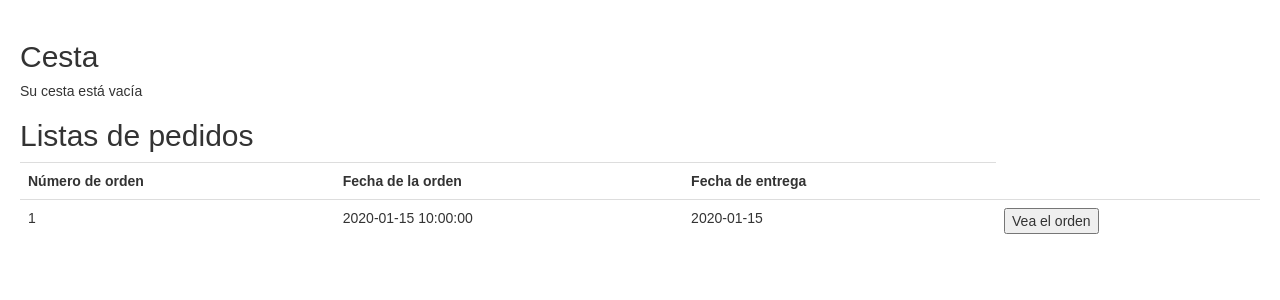
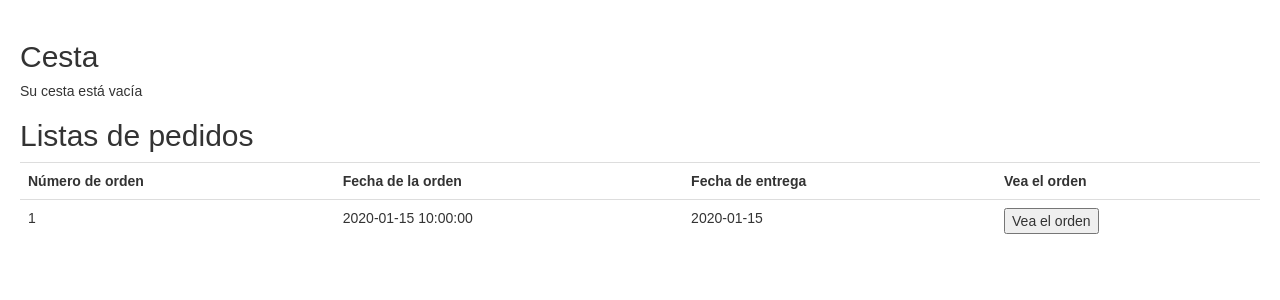
Before and after one commit to exblematique/valladolid_ptaw, a PHP site: page /cart.php in a window 1280 px wide. Shown: the part 34-334 px from the top of the page. Run offline with PHP 8.4, Linux system fonts and the light colour scheme; the visitor is signed in with stand-in values (Sample User, id 1); tables that the repository leaves empty hold one stand-in row (values such as "Sample post"); data that the repository does not hold is empty.

Commit message:
Correct name file

```diff
--- a/cart.php
+++ b/cart.php
@@ -250,6 +250,7 @@ mysqli_close($link);
             <th scope="col">Número de orden</th>
             <th scope="col">Fecha de la orden</th>
             <th scope="col">Fecha de entrega</th>
+            <th scope="col">Vea el orden</th>
         </tr>
         <?php if (!empty($previousOrder)) echo $previousOrder; ?>
     </table>
```
